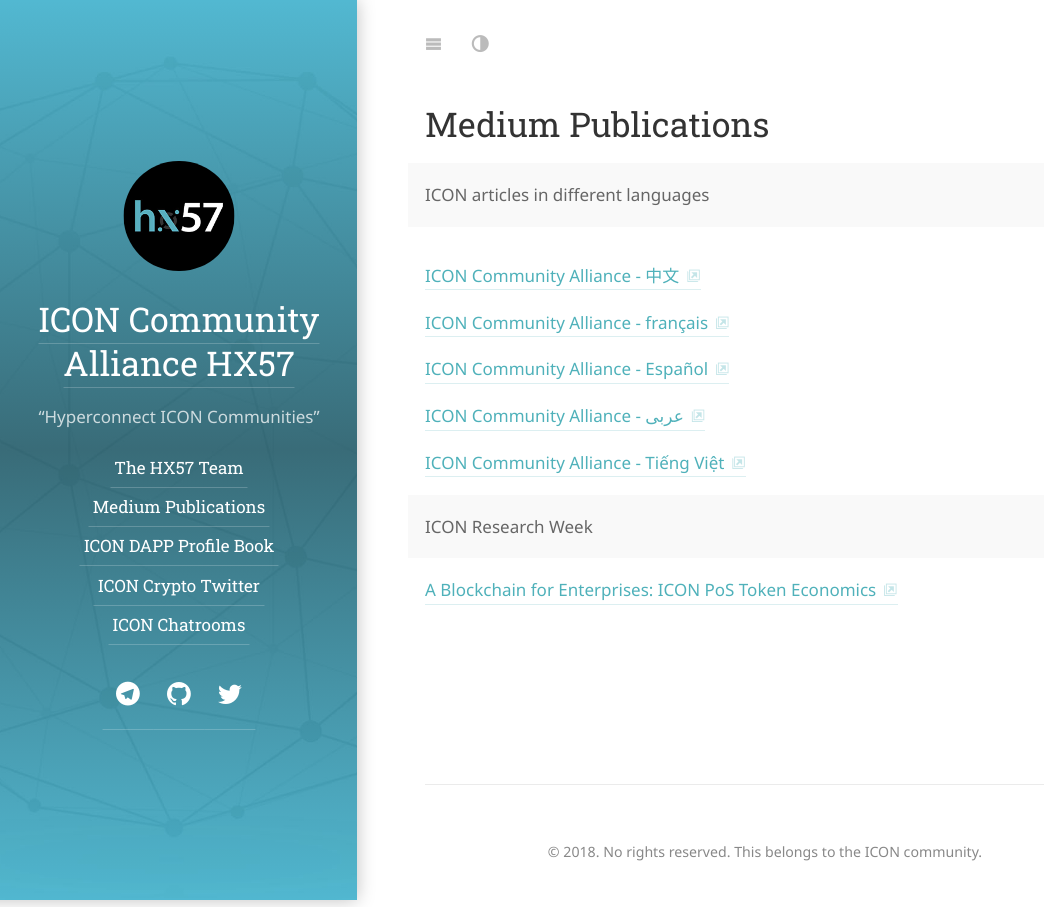
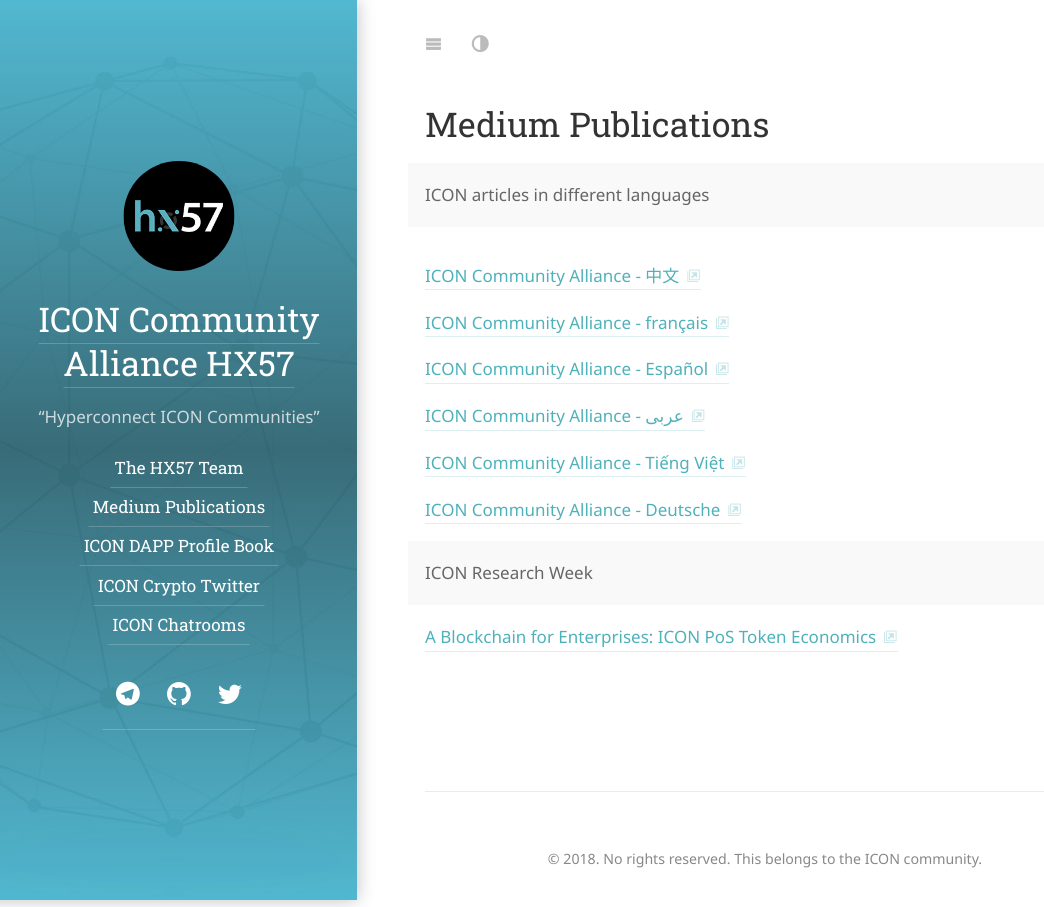
Before and after one commit to hx57/hx57.github.io, a Jekyll site: the page built from medium.md, in a window 1280 px wide. Shown: the whole page, without its empty margins (0-1044 px from the left). Built offline with Jekyll 4.4.1, drawn with Linux system fonts in a browser that asks for light colours; some web fonts are replaced.

Commit message:
add german publication

```diff
--- a/medium.md
+++ b/medium.md
@@ -22,6 +22,9 @@ order: 2
 [ICON Community Alliance - Tiếng Việt](https://medium.com/hx57vietnamese){:target="_blank"}
 
 
+[ICON Community Alliance - Deutsche](https://medium.com/hx57german){:target="_blank"}
+
+
 <p class="message"> ICON Research Week </p>
 
 [A Blockchain for Enterprises: ICON PoS Token Economics](https://medium.com/@hellopanel/a-blockchain-for-enterprises-icon-pos-token-economics-e7e94384a90b){:target="_blank"}
```
